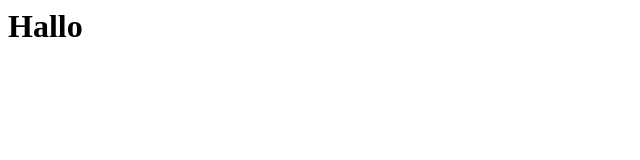
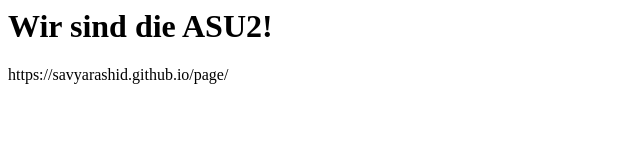
Before and after one commit to ReneeLeaLopez/page, a plain HTML site: page index.html in a window 1280 px wide. Shown: the whole page, without its empty margins (0-640 px from the left). Drawn offline with Linux system fonts and the light colour scheme.

Commit message:
Update index.html

```diff
--- a/index.html
+++ b/index.html
@@ -1 +1,2 @@
-<h1>Hallo</h1>
+<h1>Wir sind die ASU2!</h1>
+<p>https://savyarashid.github.io/page/</p>
```
